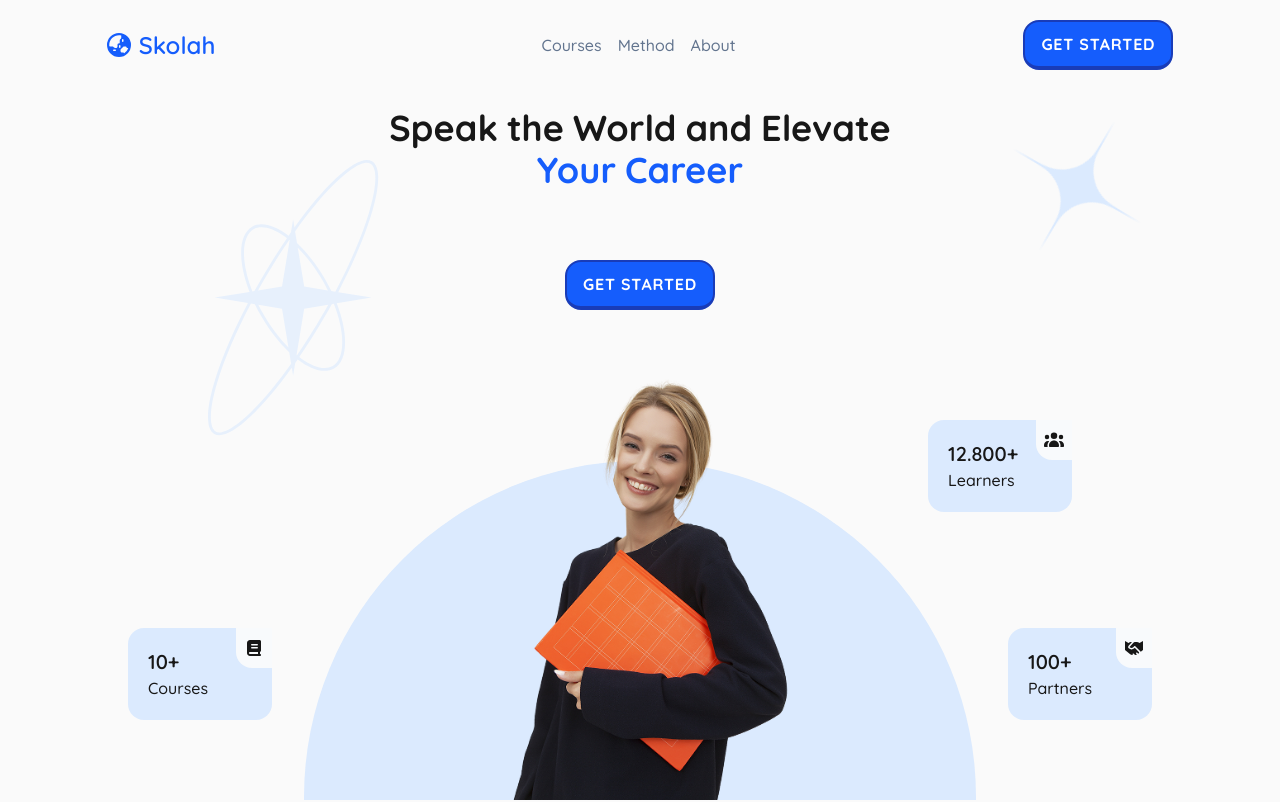
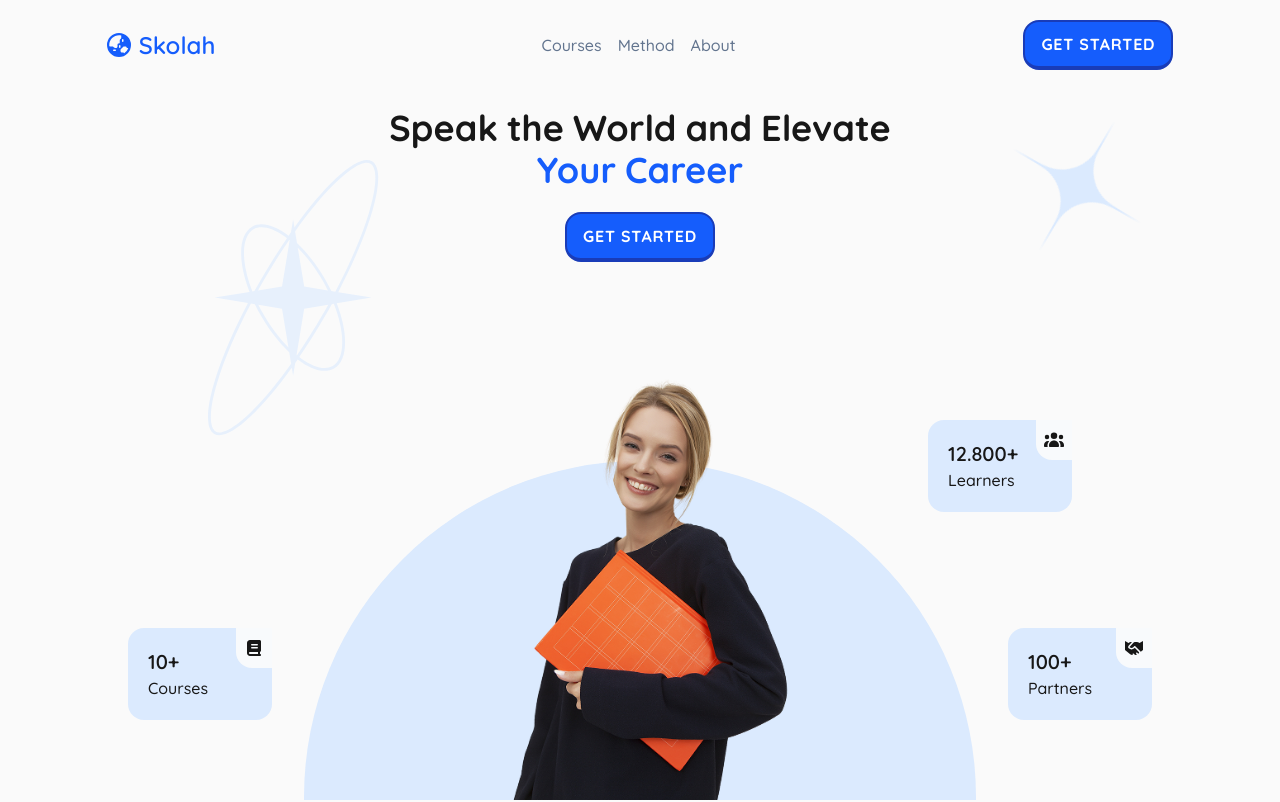
Before and after one commit to anggasaputra25/skolah, a Next.js app: page / in a window 1280 px wide. Shown: the top 802 px of the page. Built offline with nearby package versions, Linux system fonts and the light colour scheme.

Commit message:
feat: restructure Hero Section for improved layout and spacing

```diff
--- a/app/page.tsx
+++ b/app/page.tsx
@@ -42,6 +42,7 @@ const Home = () => {
 
             {/* Hero Section */}
             <AnimatedSection className="lg:pt-22 relative overflow-hidden min-h-dvh flex flex-col justify-center lg:justify-between items-center gap-5">
+                <div className="space-y-5 text-center">
                     <h1 className="text-2xl md:text-4xl font-bold md:w-xl text-center mt-5">
                         <WordAnimation>
                             Speak the World and Elevate
@@ -52,6 +53,7 @@ const Home = () => {
                         </WordAnimation>
                     </h1>
                     <ButtonLink className="fade-up transition-none!" href="/register">Get Started</ButtonLink>
+                </div>
                 <Image src={'/assets/person.png'} alt="person" width={300} height={100} className="fade-up hidden lg:block" />
                 <div className="fade-up rounded-full bg-blue-100 w-2xl h-168 absolute -bottom-5/12 -z-10 hidden lg:block"></div>
 
```
Lines whose indentation alone changed are shown as unchanged.
